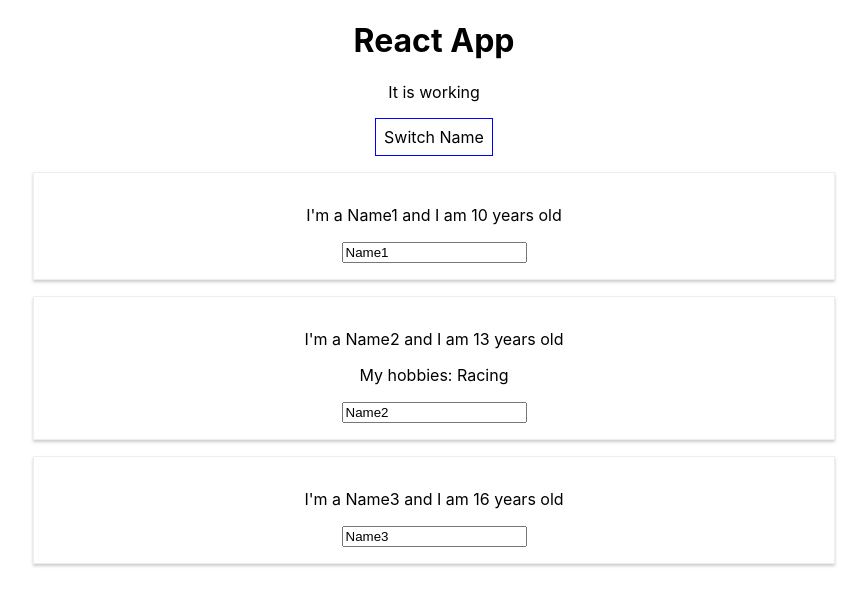
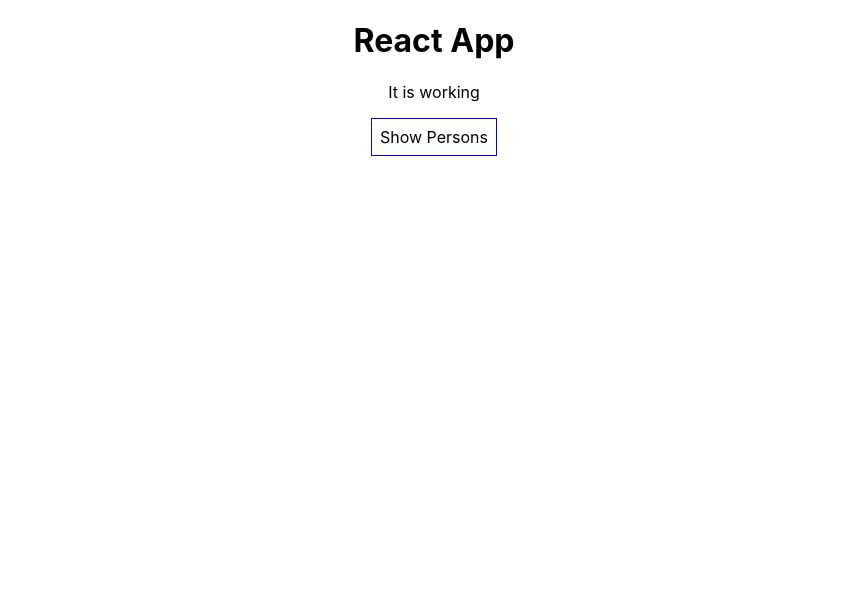
Before and after one commit to dieterdoman/react-udemy-course, a React (Create React App) app: page / in a window 1280 px wide. Shown: the top 606 px of the page, without its empty margins (206-1073 px from the left). Built offline with nearby package versions, Linux system fonts and the light colour scheme.

Commit message:
Added dynamic lists for person.

```diff
--- a/src/App.js
+++ b/src/App.js
@@ -5,31 +5,36 @@ import Person from './Person/Person'
 class App extends Component {
     state = {
         persons: [
-            {name: 'Name1', age: 10},
-            {name: 'Name2', age: 13},
-            {name: 'Name3', age: 16}
-        ]
+            {id: '1', name: 'Name1', age: 10},
+            {id: '2', name: 'Name2', age: 13},
+            {id: '3', name: 'Name3', age: 16}
+        ],
+        showPersons: false
     };
 
-    switchNameHandler = (newName) => {
-        this.setState({
-            persons: [
-                {name: newName, age: 10},
-                {name: 'Name2', age: 13},
-                {name: 'Name3', age: 20}
-            ]
-        });
+    deletePersonHandler = (personIndex) => {
+        const persons = [...this.state.persons];
+        persons.splice(personIndex, 1);
+        this.setState({persons: persons});
     };
 
-    nameChangedHandler = (event) => {
+    nameChangedHandler = (event, id) => {
         const newName = event.target.value;
-        this.setState({
-            persons: [
-                {name: 'Name1', age: 10},
-                {name: newName, age: 13},
-                {name: 'Name3', age: 20}
-            ]
+        const personIndex = this.state.persons.findIndex(p => {
+           return p.id === id
         });
+        const updatedPerson = {
+            ...this.state.persons[personIndex]
+        };
+        updatedPerson.name = newName;
+        const persons = [...this.state.persons];
+        persons[personIndex] = updatedPerson;
+        this.setState({persons: persons});
+    };
+
+    togglePersonsHandler = () => {
+        const currentState = this.state.showPersons;
+        this.setState({showPersons: !currentState})
     };
 
     render() {
@@ -40,29 +45,31 @@ class App extends Component {
             padding: '8px'
         };
 
+        let persons = null;
+
+        if (this.state.showPersons) {
+            persons = (
+                <div>
+                    {this.state.persons.map((person, index) => {
+                        return <Person
+                                key={person.id}
+                                name={person.name}
+                                age={person.age}
+                                changed={(event) => this.nameChangedHandler(event, person.id)}
+                                click={() => this.deletePersonHandler(index)}/>
+                    })}
+                </div>);
+        }
+
         return (
             <div className="App">
-                <header className="App-header">
-                    <h1>React App</h1>
-                    <p>It is working</p>
-                    <button
-                        onClick={this.switchNameHandler.bind(this, 'New name')}
-                        style={style}>Switch Name
-                    </button>
-                    <Person
-                        name={this.state.persons[0].name}
-                        age={this.state.persons[0].age}
-                        click={this.switchNameHandler.bind(this, 'NEW NAME')}
-                    />
-                    <Person
-                        name={this.state.persons[1].name}
-                        age={this.state.persons[1].age}
-                        changed={this.nameChangedHandler}>My hobbies: Racing
-                    </Person>
-                    <Person name={this.state.persons[2].name}
-                            age={this.state.persons[2].age}
-                    />
-                </header>
+                <h1>React App</h1>
+                <p>It is working</p>
+                <button
+                    onClick={this.togglePersonsHandler}
+                    style={style}>Show Persons
+                </button>
+                {persons}
             </div>
         );
     }
```
